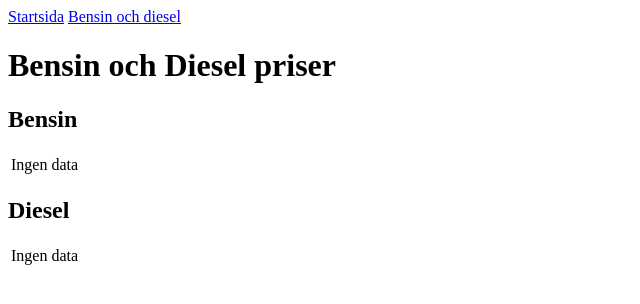
After one commit to morganwf00/Programmering2Grupp, a Flask app: page /jamforelse_bensin_diesel in a window 1280 px wide. The commit adds this page. Shown: the top 304 px of the page, without its empty margins (0-640 px from the left). Run offline with Flask 3, Linux system fonts and the light colour scheme; data that the repository does not hold is empty.

Commit message:
Adderas bensin och diesel jämförelse sidan och flera templates för fel, meny, base, jämförelse och ändrade index template.

```diff
--- a/app.py
+++ b/app.py
@@ -1,7 +1,68 @@
-from flask import Flask
+# Hämtar vad vi behöver för att bygga webapplikatio från Flask
+from flask import Flask, render_template
 
+# Hämtar funktionen som hämtar priset från API
+from functions.data_fetcher import fetch_fuel_data
+
+# Hämtar funktionen som räknar om euro till kronor
+from functions.currency_converter import convert_to_sek
+
+# Skapar Flask-appen
 app = Flask(__name__)
 
-@app.route("/")
+# Startsidan
+@app.route("/", methods=["GET"])
 def index():
-    return "Hej världen"
+    return render_template("index.html")
+
+
+# Sida som jämför bensin och dieselpriser
+@app.route("/jamforelse_bensin_diesel" , methods=["GET"])
+def jamforelse_bensin_diesel():
+
+    # Hämtar data från API
+    data = fetch_fuel_data()
+
+    # Visar fel om data inte kunde hämtas
+    if data is None:
+        return render_template(
+            "fel.html",
+            fel="Vi kunde inte hämta bränslepriser just nu. Vänligen försöka igen senare."
+        ), 503
+
+    # Hämtar datum och priser från data
+    dates = data["labels"]
+    eBensin = data["e95"]
+    diesel = data["diesel"]
+
+    # Konvertera priserna från EURO till SEK
+    bensin_sek = [convert_to_sek(pris, 11.14) for pris in eBensin]
+    diesel_sek = [convert_to_sek(pris, 11.14) for pris in diesel]
+
+    # Skickar datum och prier i kronor till HTML template
+    return render_template(
+        "jamforelse.html",
+        dates=dates,
+        bensin=bensin_sek,
+        diesel=diesel_sek,
+    )
+
+# Visar ett fel meddelande om felet är från clienten
+@app.errorhandler(404)
+def inte_hittad(fel):
+    return render_template(
+        "fel.html",
+        fel = "Sidan kunde inte hittas. Kontrollera addressen.",
+        ), 404
+
+# Visar ett felmeddelande om servern får ett fel
+@app.errorhandler(500)
+def serverfel(fel):
+     return render_template(
+         "fel.html",
+         fel="Något gick fel på servern. Vänligen försöka igen senare."
+     ), 500
+
+# Startar appen när vi kör den här filen
+if __name__ == "__main__":
+    app.run(debug=True)
--- /dev/null
+++ b/templates/base.html
@@ -0,0 +1,16 @@
+<!DOCTYPE html>
+
+<html lang="sv">
+<head>
+    <meta charset="UTF-8">
+    <meta name="viewport" content="width=device-width, initial-scale=1">
+    <title>Bränslepriser i Sverige</title>
+</head>
+<body>
+    {% include "meny.html" %}
+
+    <main>
+        {% block content %}{% endblock %}
+    </main>
+</body>
+</html>
--- /dev/null
+++ b/templates/jamforelse.html
@@ -0,0 +1,28 @@
+{% extends "base.html" %}
+
+{% block content %}
+<h1>Bensin och Diesel priser</h1>
+
+<h2>Bensin</h2>
+<table>
+    {% for pris in bensin %}
+    <tr>
+        <td>{{ "%.2f"|format(pris) }} kr/liter</td>
+    </tr>
+    {% else %}
+    <tr><td>Ingen data</td></tr>
+    {% endfor %}
+</table>
+
+<h2>Diesel</h2>
+<table>
+    {% for pris in diesel %}
+    <tr>
+        <td>{{ "%.2f"|format(pris) }} kr/liter</td>
+    </tr>
+    {% else %}
+    <tr><td>Ingen data</td></tr>
+    {% endfor %}
+</table>
+
+{% endblock %}
--- /dev/null
+++ b/templates/meny.html
@@ -0,0 +1,5 @@
+<nav>
+    <a href="/">Startsida</a>
+    <a href="/jamforelse_bensin_diesel">Bensin och diesel</a>
+
+</nav>
```
Also changed, not shown: templates/fel.html (added, +9 -0 lines), templates/index.html (+10 -10 lines), tests/test_data_fetcher.py (+1 -1 lines).
